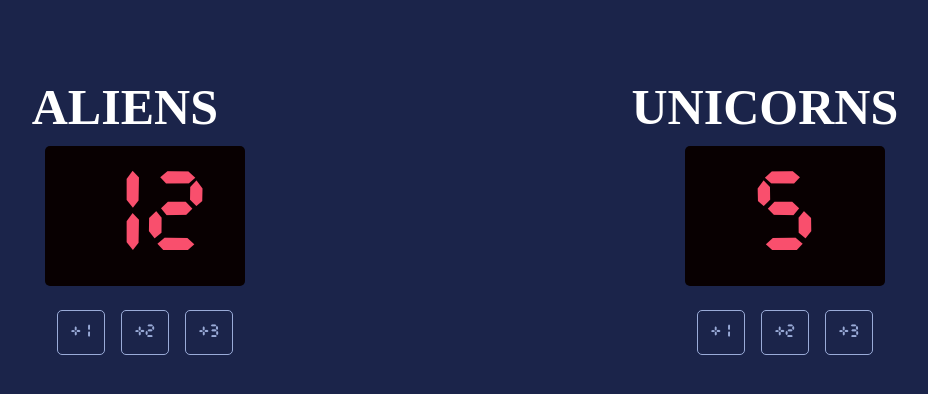
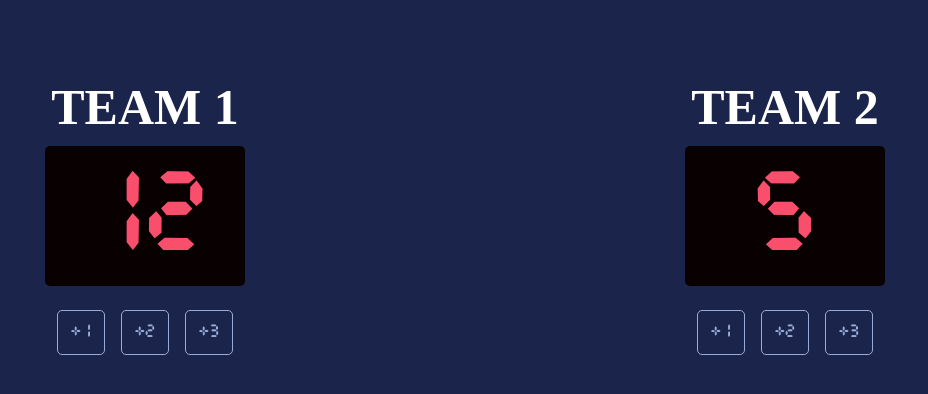
Before and after one commit to LindaLovelyDays/Scoreboard, a website built with Vite: page index.html in a window 1280 px wide. Shown: the whole page, without its empty margins (175-1103 px from the left). Built offline with nearby package versions, Linux system fonts and the light colour scheme.

Commit message:
Updated scoreboard headers

```diff
--- a/index.html
+++ b/index.html
@@ -5,10 +5,10 @@
   <body>
     <div class="container">
       <div>
-        <h3 class="title">ALIENS</h3>
+        <h3 class="title">TEAM 1</h3>
       </div>
       <div>
-        <h3 class="title">UNICORNS</h3>
+        <h3 class="title">TEAM 2</h3>
       </div>
     </div>
     <div class="numBoard">
```
